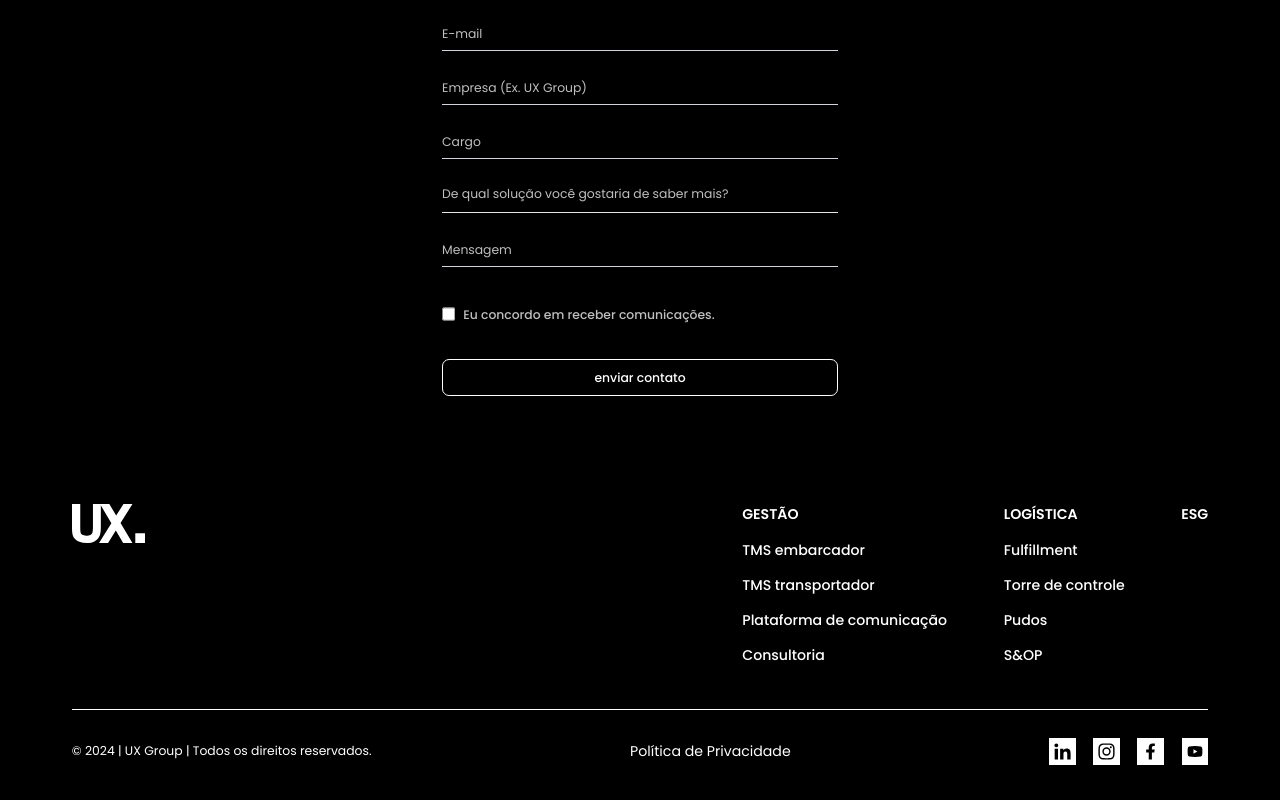
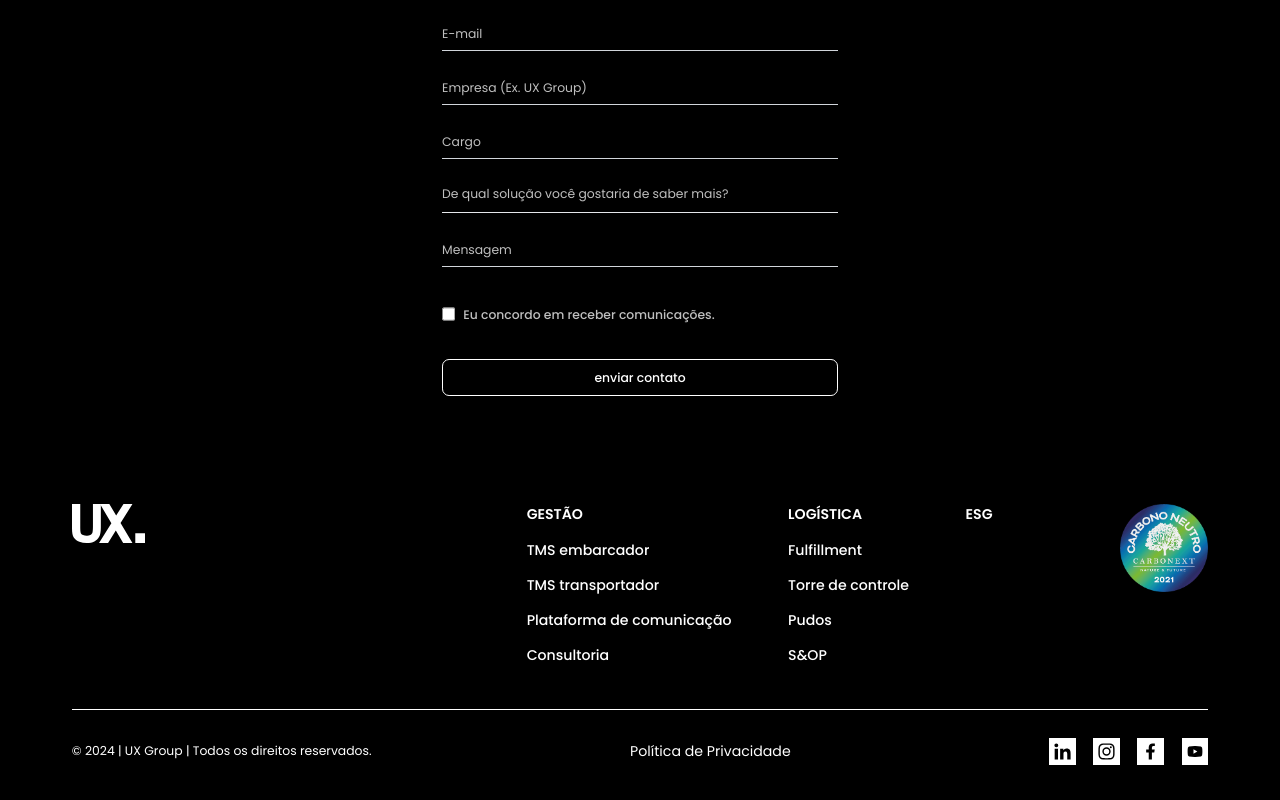
Before and after one commit to uxgroup1/uxgroup2024, a Next.js app: page /trux in a window 1280 px wide. Shown: the part 3509-4309 px from the top of the page. Built offline with nearby package versions, Linux system fonts and the light colour scheme.

Commit message:
finalização ondetah

```diff
--- a/src/components/Footer/index.tsx
+++ b/src/components/Footer/index.tsx
@@ -3,6 +3,7 @@ import logoFacebook from "../../assets/Footer/logo-facebook.svg";
 import logoInstagram from "../../assets/Footer/logo-instagram.svg";
 import logoYoutube from "../../assets/Footer/logo-youtube.svg";
 import logoLinkedIn from "../../assets/Footer/logo-linkedin.svg";
+import imageCarbono from "../../assets/carbono.png";
 import Image from "next/image";
 import Link from "next/link";
 
@@ -127,6 +128,9 @@ export default function Footer() {
                     </div>
                   );
                 })}
+                <div className="lg:ml-20">
+                  <Image src={imageCarbono.src} alt="" width={100} height={100} />
+                </div>
               </div>
             </div>
             <hr className="my-6 border-transparent relative w-full lg:border-white sm:mx-auto lg:my-8" />
```
Also changed, not shown: src/assets/carbono.png (added).
